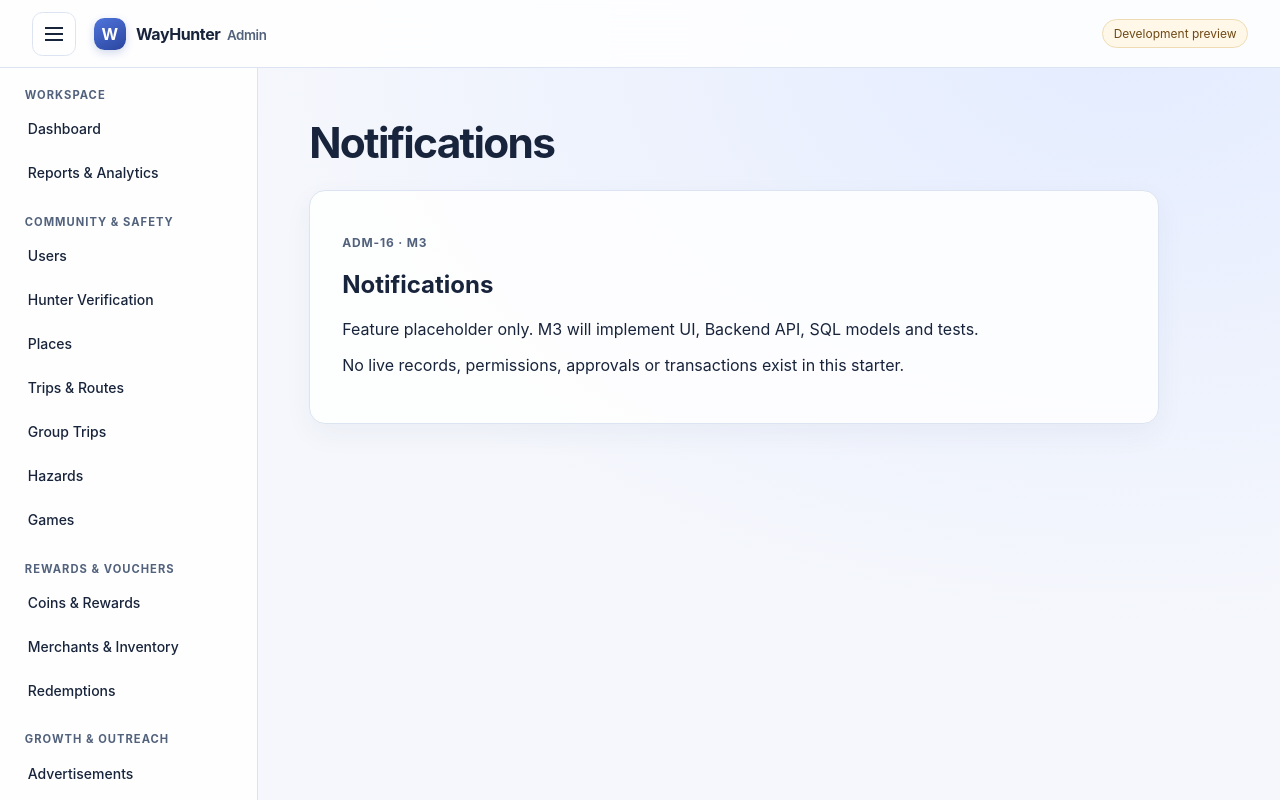
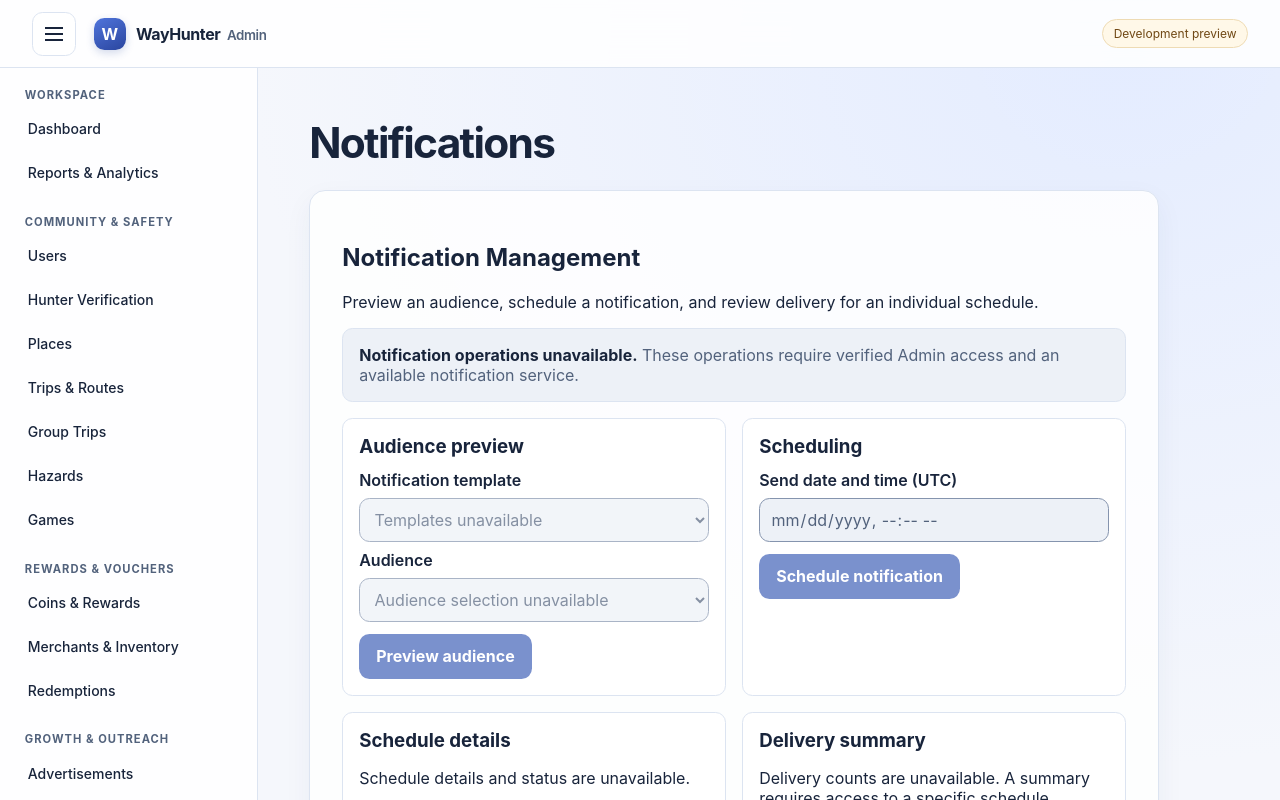
Before and after one commit to naanga7peru/Wayhunter_mobile_application_admindashboard_angular, an Angular app: page /preview/notifications in a window 1280 px wide. Shown: the top 800 px of the page. Built offline with nearby package versions, Linux system fonts and the light colour scheme.

Commit message:
feat(admin): add notification management foundation

```diff
--- a/src/app/features/notifications/notifications.page.ts
+++ b/src/app/features/notifications/notifications.page.ts
@@ -1,15 +1,87 @@
-import { Component } from '@angular/core';
+import { ChangeDetectionStrategy, Component } from '@angular/core';
+import { UiButton } from '../../shared/ui/button';
 
 @Component({
   standalone: true,
   selector: 'wayhunter-notifications-page',
+  imports: [UiButton],
+  changeDetection: ChangeDetectionStrategy.OnPush,
   template: `
-    <section class="pane">
-      <p class="eyebrow">ADM-16 · M3</p>
-      <h2>Notifications</h2>
-      <p>Feature placeholder only. M3 will implement UI, Backend API, SQL models and tests.</p>
-      <p>No live records, permissions, approvals or transactions exist in this starter.</p>
+    <section class="pane" aria-labelledby="notifications-title">
+      <h2 id="notifications-title">Notification Management</h2>
+      <p>Preview an audience, schedule a notification, and review delivery for an individual schedule.</p>
+      <p id="notifications-availability" class="notice">
+        <strong>Notification operations unavailable.</strong>
+        These operations require verified Admin access and an available notification service.
+      </p>
+
+      <div class="operations">
+        <section aria-labelledby="notification-preview-title">
+          <h3 id="notification-preview-title">Audience preview</h3>
+          <fieldset aria-labelledby="notification-preview-title" aria-describedby="notifications-availability" disabled>
+            <label for="notification-template">Notification template</label>
+            <select id="notification-template"><option>Templates unavailable</option></select>
+            <label for="notification-audience">Audience</label>
+            <select id="notification-audience"><option>Audience selection unavailable</option></select>
+            <button whButton disabled>Preview audience</button>
+          </fieldset>
+        </section>
+        <section aria-labelledby="notification-scheduling-title">
+          <h3 id="notification-scheduling-title">Scheduling</h3>
+          <fieldset aria-labelledby="notification-scheduling-title" aria-describedby="notifications-availability" disabled>
+            <label for="notification-send-at">Send date and time (UTC)</label>
+            <input id="notification-send-at" type="datetime-local">
+            <button whButton disabled>Schedule notification</button>
+          </fieldset>
+        </section>
+        <section aria-labelledby="notification-schedule-title">
+          <h3 id="notification-schedule-title">Schedule details</h3>
+          <p id="notification-schedule-status">Schedule details and status are unavailable.</p>
+          <button whButton variant="outline" disabled aria-describedby="notification-schedule-status">
+            Cancel schedule
+          </button>
+        </section>
+        <section aria-labelledby="notification-delivery-title">
+          <h3 id="notification-delivery-title">Delivery summary</h3>
+          <p id="notification-delivery-status">
+            Delivery counts are unavailable. A summary requires access to a specific schedule.
+          </p>
+          <button whButton variant="outline" disabled aria-describedby="notification-delivery-status">
+            View delivery summary
+          </button>
+        </section>
+      </div>
     </section>
+  `,
+  styles: `
+    .notice, .operations section {
+      padding: 1rem;
+      border: 1px solid var(--line);
+      border-radius: var(--radius-control);
+    }
+    .notice { background: var(--neutral-bg); color: var(--muted); }
+    .notice strong { color: var(--ink); }
+    .operations {
+      display: grid;
+      grid-template-columns: repeat(auto-fit, minmax(min(100%, 16rem), 1fr));
+      gap: 1rem;
+    }
+    .operations section { min-width: 0; background: var(--surface); }
+    h3 { margin: 0 0 .75rem; }
+    fieldset { display: grid; gap: .5rem; border: 0; padding: 0; margin: 0; min-width: 0; }
+    fieldset button { justify-self: start; margin-top: .25rem; }
+    label { font-weight: 600; }
+    input, select {
+      width: 100%;
+      min-width: 0;
+      min-height: 44px;
+      padding: .5rem .65rem;
+      font: inherit;
+      color: var(--muted);
+      border: 1px solid var(--control-border);
+      border-radius: var(--radius-control);
+      background: var(--neutral-bg);
+    }
   `,
 })
 export class NotificationsPage {}
```
Also changed, not shown: 1 other file (tests, documents, lock files or other folders).
